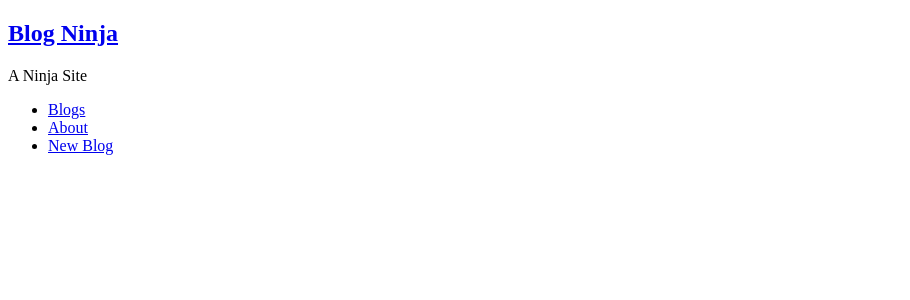
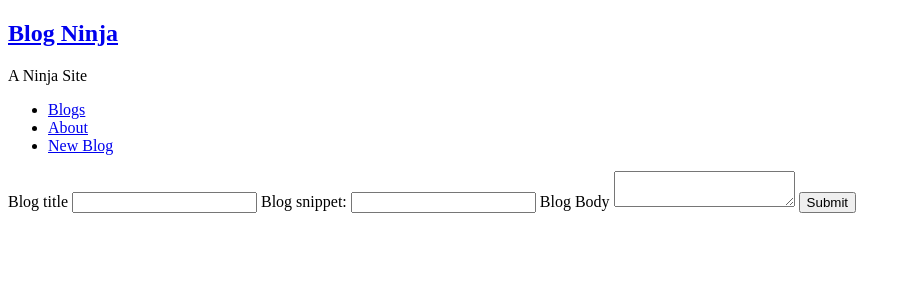
Before and after one commit to PexArt-web/node-class-with-ninja, a Node project: template views/create.ejs in a window 1280 px wide. Shown: the top 300 px of the page, without its empty margins (0-910 px from the left). Run offline with Node 20 templates, Linux system fonts and the light colour scheme; the template is opened without the code that fills it, so the values that code supplies are empty.

Commit message:
express template ejs

```diff
--- a/views/create.ejs
+++ b/views/create.ejs
@@ -3,7 +3,7 @@
   <head>
     <meta charset="UTF-8" />
     <meta name="viewport" content="width=device-width, initial-scale=1.0" />
-    <title>Document</title>
+    <title>Blog Ninja</title>
   </head>
   <body>
     <nav>
@@ -17,5 +17,16 @@
         <li><a href="/blogs/create">New Blog</a></li>
       </ul>
     </nav>
+    <div class="create-blog content">
+      <form action="">
+        <label for="title">Blog title</label>
+        <input type="text" id="title" name="title" required />
+        <label for="snippet">Blog snippet:</label>
+        <input type="text" id="snippet" required />
+        <label for="body">Blog Body</label>
+        <textarea name="" id="body" required></textarea>
+        <button>Submit</button>
+      </form>
+    </div>
   </body>
 </html>
```
